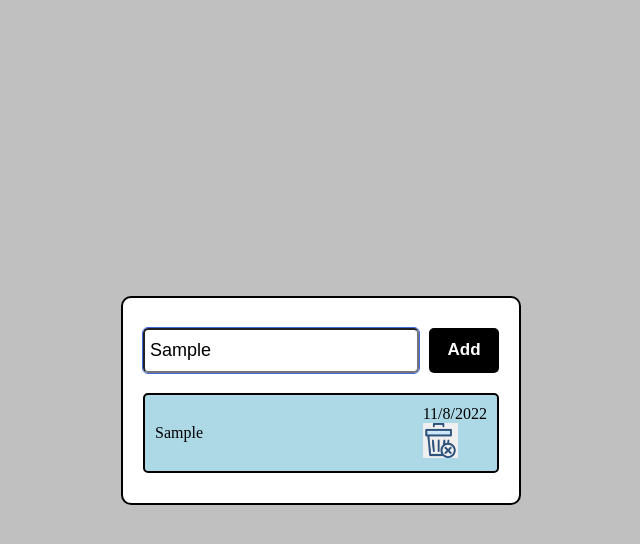
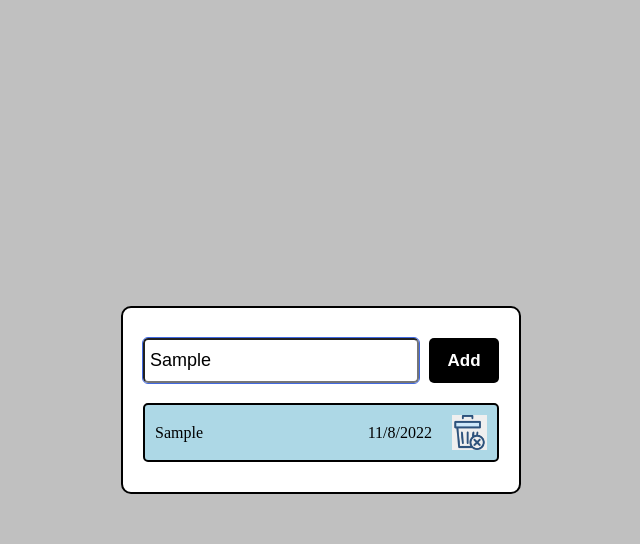
Before and after one commit to Yanius27/todolist, a plain HTML site: page index.html in a window 1280 px wide. Both pictures are taken after typing "Sample" into the empty fields and a click on the button "Add". Shown: the whole page, without its empty margins (319-959 px from the left). Drawn offline with Linux system fonts and the light colour scheme.

Commit message:
Logic-Done-Commit

```diff
--- a/style/style.css
+++ b/style/style.css
@@ -48,6 +48,7 @@
   border-radius: 5px;
   box-sizing: border-box;
   padding-left: 5px;
+  padding-right: 5px;
   flex-grow: 1;
 
   font-size: 18px;
@@ -83,7 +84,8 @@
 }
 
 .task-block {
-  display: inline-block;
+  display: flex;
+  justify-content: space-between;
   border: 2px solid black;
   border-radius: 5px;
   width: 100%;
@@ -94,15 +96,20 @@
 
   gap: 20px;
 
-  display: flex;
-  justify-content: space-between;
   align-items: center;
 
   background-color: #ADD8E6;
 }
 
+
 .task-block:nth-child(1) {
   margin-top: 20px;
+}
+
+.task-content {
+  display: flex;
+  align-items: center;
+  gap: 20px;
 }
 
 .button-reset {
```
